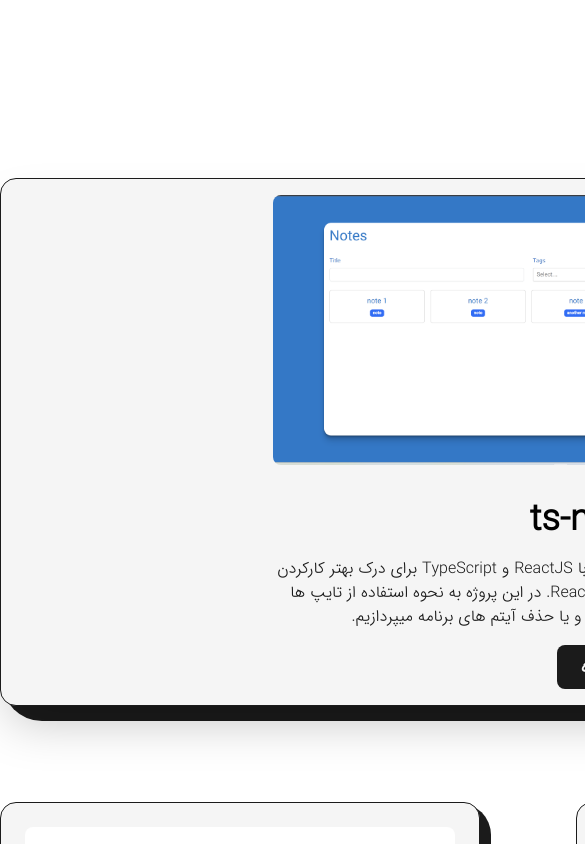
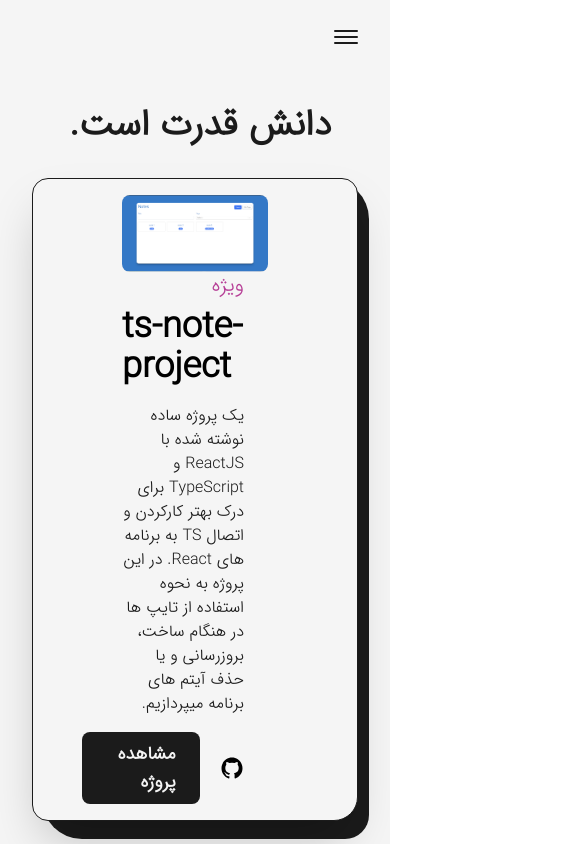
Before and after one commit to pooulad/pooulad.github.io, a Next.js app: page /projects in a window 390 px wide. Shown: the top 844 px of the page, 585 px wide, since content can reach past the window. Built offline with nearby package versions, Linux system fonts and the light colour scheme.

Commit message:
Update projects.tsx

```diff
--- a/src/pages/projects.tsx
+++ b/src/pages/projects.tsx
@@ -145,7 +145,7 @@
             text={dictionary.projects.title}
             className="mb-16 lg:!text-7xl sm:!mb-8 sm:!text-6xl xs:!text-4xl"
           />
-          <div className="grid grid-cols-12 gap-24 gap-y-24">
+          <div className="grid grid-cols-12 gap-24 gap-y-24 xl:gap-x-16 md:gap-y-24 sm:gap-x-0">
             <div className="col-span-12">
               <FeaturedProject
                 title={dictionary.projects.project1.title}
```
